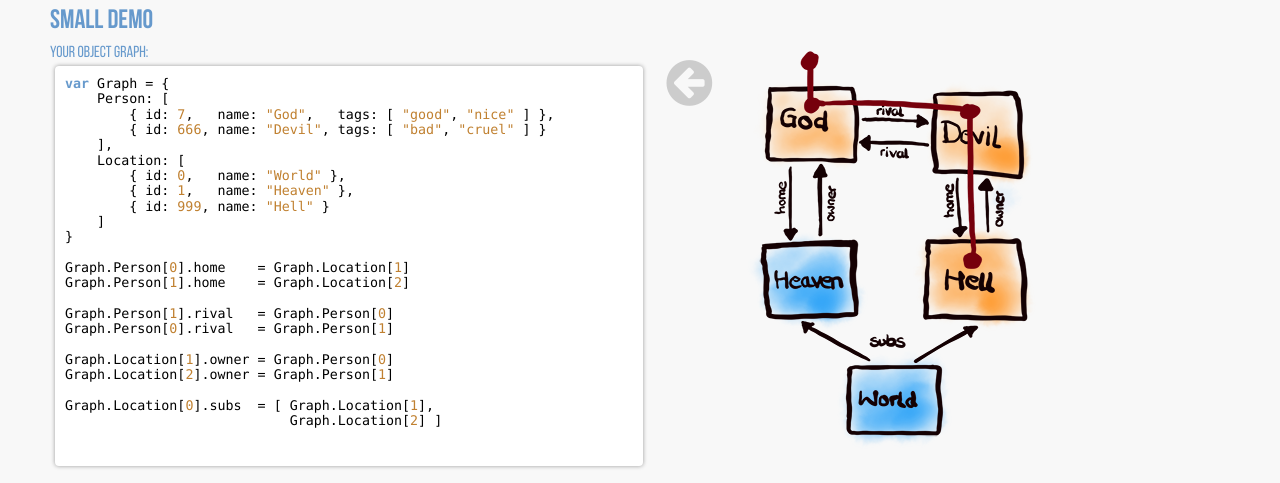
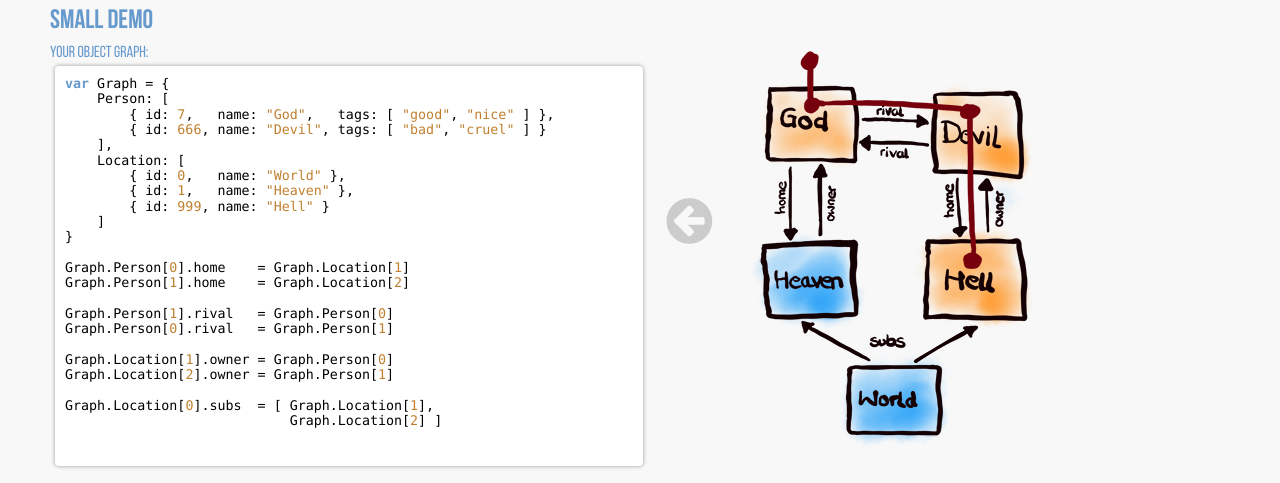
Before and after one commit to rse/extraction, a website: page index.html in a window 1280 px wide. Shown: the part 302-785 px from the top of the page. Drawn offline with Linux system fonts and the light colour scheme.

Commit message:
style arrows

```diff
--- a/index.css
+++ b/index.css
@@ -131,6 +131,9 @@ div[data-syntax="javascript"] {
     color: #cccccc;
     height: 300px;
 }
+.box-arrow i {
+    margin-top: 150px;
+}
 
 /*
  *  Syntax related
```
